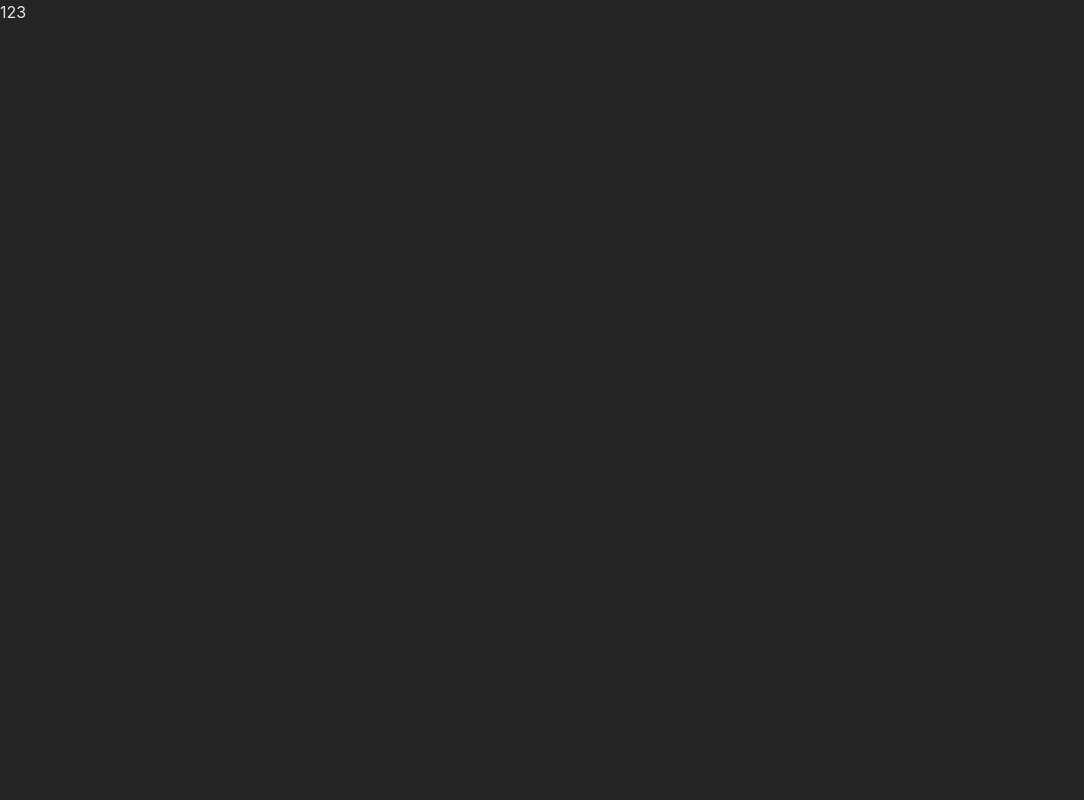
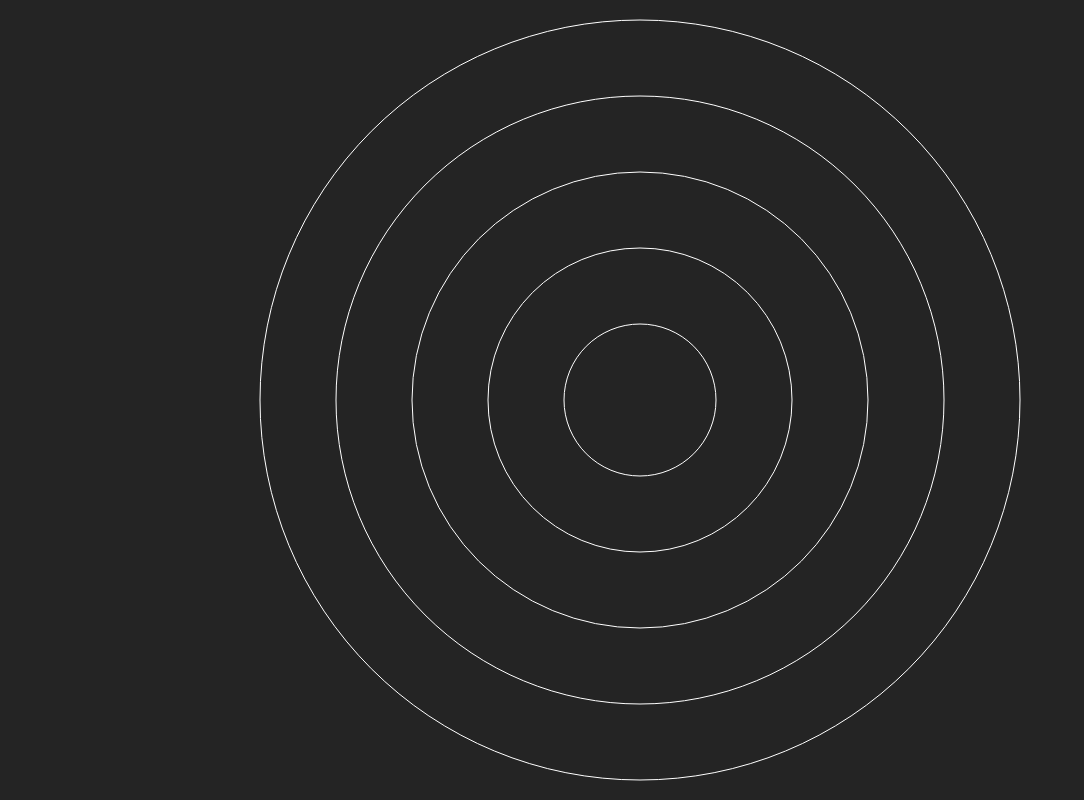
Before and after one commit to Unit2795/radial-demonstrator, a React (Vite) app: page / in a window 1280 px wide. Shown: the whole page, without its empty margins (0-1084 px from the left). Built offline with nearby package versions, Linux system fonts and the light colour scheme.

Commit message:
Logic for creating concentric circles

```diff
--- a/src/App.tsx
+++ b/src/App.tsx
@@ -1,7 +1,9 @@
+import Grid from "./components/Grid/Grid.tsx";
+
 function App() {
   return (
     <>
-        <div>123</div>
+        <Grid/>
     </>
   )
 }
--- /dev/null
+++ b/src/components/Grid/Grid.tsx
@@ -0,0 +1,67 @@
+import {useEffect, useRef, useState} from "react";
+
+// Amount of padding in pixels to add to the edge of the SVG container, to prevent clipping
+const PADDING = 20;
+
+const Grid = () => {
+	const svgRef = useRef<SVGSVGElement>(null);
+
+	const [concentrics, setConcentrics] = useState(5);
+	const [containerSize, setContainerSize] = useState({ width: 0, height: 0, maxRadius: 0 });
+
+
+	// Observe resize events on the SVG container to update the graph as needed
+	useEffect(() => {
+		const svgElement = svgRef.current;
+		if (!svgElement) return;
+
+		const resizeObserver = new ResizeObserver((entries) => {
+			for (const entry of entries) {
+				const { width, height } = entry.contentRect;
+				// Calculate the maximum radius that can fit in the SVG container.
+				const maxRadius = Math.min(width, height) / 2 - PADDING;
+				setContainerSize({ width, height, maxRadius });
+			}
+		});
+
+		resizeObserver.observe(svgElement);
+
+		// Cleanup observer on unmount
+		return () => {
+			if (!svgElement) return;
+			resizeObserver.unobserve(svgElement);
+			resizeObserver.disconnect();
+		};
+	}, []);
+
+    return (
+		<svg
+			style={{
+				minHeight: "100vh",
+			}}
+			ref={svgRef}
+			width="100%"
+			height="100%"
+		>
+			{
+				Array.from({length: concentrics}).map((_, i) => {
+					// Calculate the radius for the current radial axis
+					const radius = (containerSize.maxRadius / concentrics) * (i + 1);
+
+					return (
+						<circle
+							key={i}
+							cx="50%"
+							cy="50%"
+							r={radius}
+							stroke="white"
+							fill="none"
+						/>
+					);
+				})
+			}
+		</svg>
+	);
+};
+
+export default Grid;
--- a/src/index.css
+++ b/src/index.css
@@ -12,6 +12,9 @@
   -moz-osx-font-smoothing: grayscale;
 }
 
-body {
+html, body {
   margin: 0;
+  padding: 0;
+  height: 100%;
+  overflow: hidden;
 }
```
